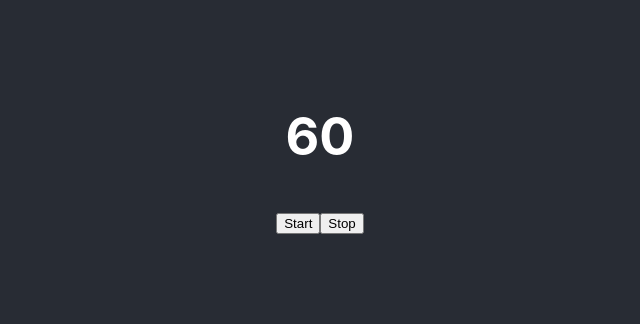
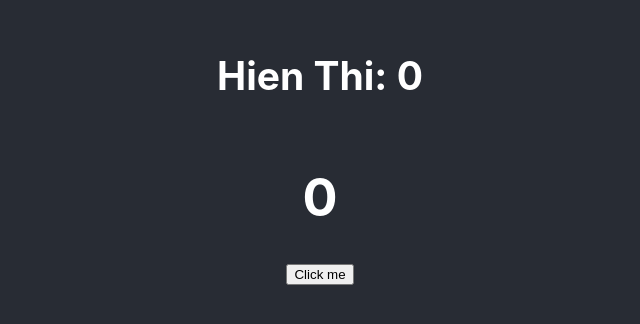
Before and after one commit to Nemo-0o0/LearnReactjs-hooks, a React (Create React App) app: page / in a window 1280 px wide. Shown: the part 248-572 px from the top of the page, without its empty margins (320-960 px from the left). Built offline with nearby package versions, Linux system fonts and the light colour scheme.

Commit message:
React.memo HOC

```diff
--- a/src/App.css
+++ b/src/App.css
@@ -5,12 +5,6 @@
 .App-logo {
   height: 40vmin;
   pointer-events: none;
-}
-
-@media (prefers-reduced-motion: no-preference) {
-  .App-logo {
-    animation: App-logo-spin infinite 20s linear;
-  }
 }
 
 .App-header {
--- a/src/App.js
+++ b/src/App.js
@@ -1,19 +1,30 @@
-import { useState } from "react";
+import { useState, memo } from "react";
 import "./App.css";
 import Content from "./Content";
 
-// Mounted / Unmounted
+// 1. memo() -> Higher Order Component (HOC)
+// 2. usCallback()
+
+// Hooks
+// HOC
+// Render props
 
 function App() {
 
+  const [count, setCount] = useState(0)
 
-  return (
-    <div className="App">
-      <header className="App-header">
-        <Content />
-      </header>
-    </div>
-  );
+  const handleClick = () => {
+      setCount(count + 1)
+  }
+
+   return (
+       <div className="App-header">
+       <Content count={count}/>
+           <h1>{count}</h1>
+           <button onClick={handleClick}>Click me</button>
+       </div>
+    );
+
 }
 
 export default App;
--- a/src/Content.js
+++ b/src/Content.js
@@ -1,49 +1,9 @@
-import { useEffect, useRef, useState } from 'react'
-
-// lưu các giá trị qua 1 tham chiếu bên ngoài
-// Function component
-
-function Content() {
-
-    const [count, setCount] = useState(60)
-
-    const timerId = useRef()
-    const prevCount = useRef()
-    const h1Ref = useRef()
-
-    useEffect(() => {
-        prevCount.current = count
-    }, [count])
-
-
-    // Log DOMRect
-    useEffect(() => {
-        const rect = h1Ref.current.getBoundingClientRect()
-
-        console.log(rect);
-    })
-
-    const handleStart = () => {
-        timerId.current = setInterval(() => {
-            setCount(prevCount => prevCount - 1)
-        }, 1000)
-
-        console.log('start' , timerId.current)
-    }
-
-    const handleStop = () => {
-        clearInterval(timerId.current)
-        console.log('stop' , timerId.current)
-    }
-    console.log(count, prevCount.current)
+import { memo } from 'react'
+function Content({ count }) {
 
     return (
-        <div>
-            <h1 ref={h1Ref}>{count}</h1>
-            <button onClick={handleStart}>Start</button>
-            <button onClick={handleStop}>Stop</button>
-        </div>
+        <h2>Hien Thi: {count} </h2>
      );
 }
 
-export default Content;
+export default memo(Content);
```
